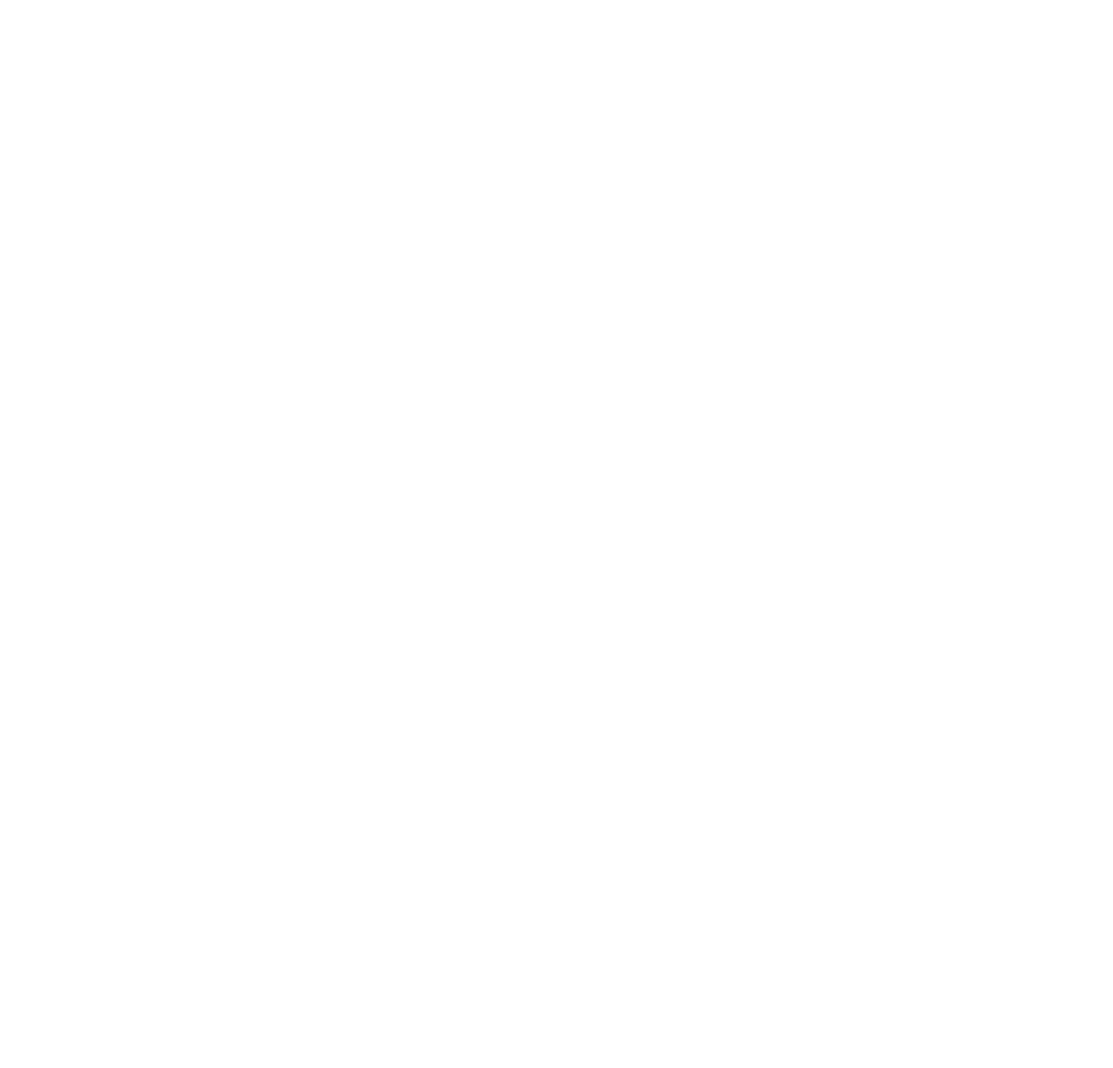
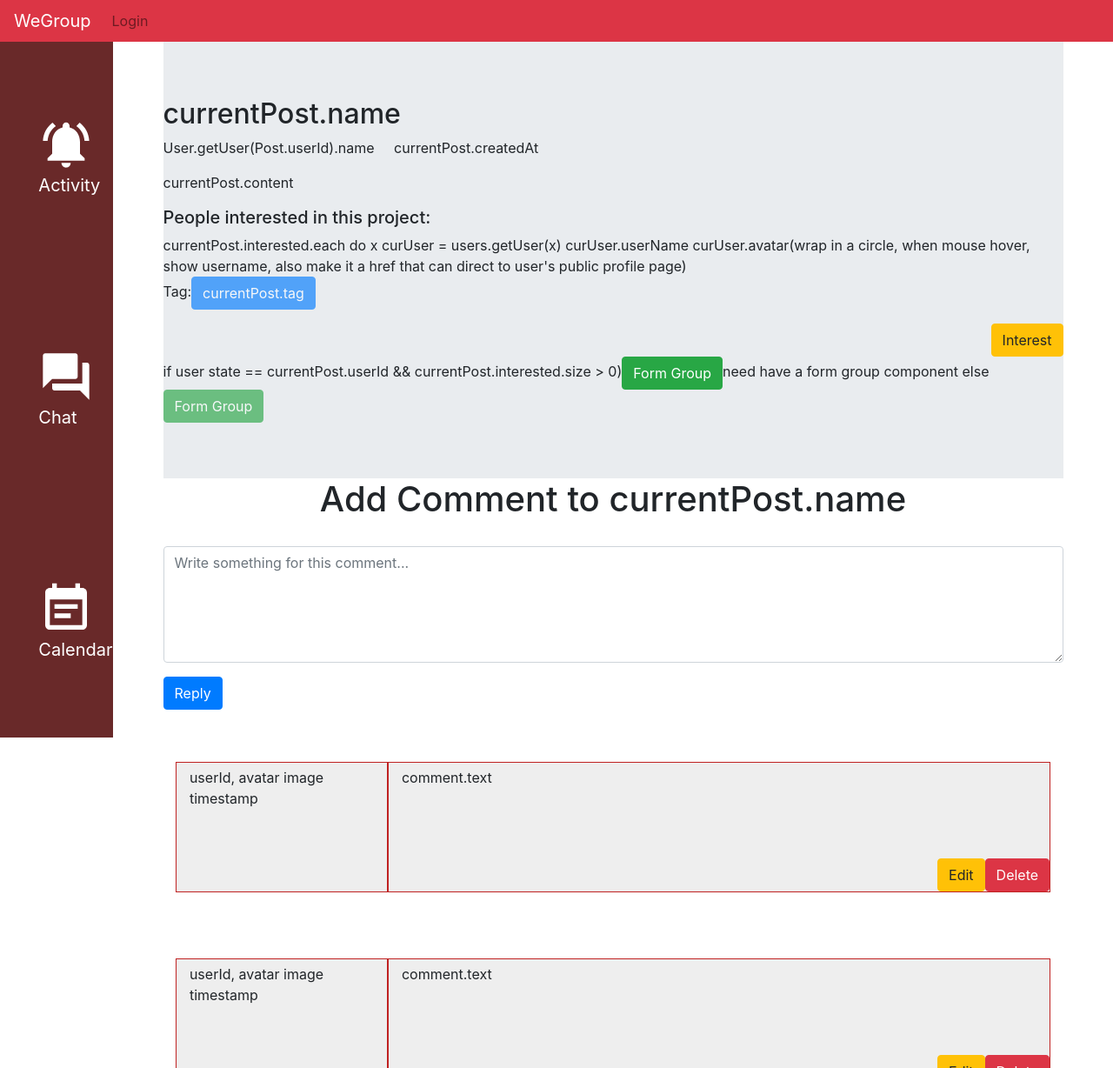
Before and after one commit to gaolinyi828/WeGroup, a React (Create React App) app in the folder frontend/wegroup/: page /post_detail in a window 1280 px wide. Shown: the top 1228 px of the page at 87% size. Before the commit the page ends 800 px from the top, so only its background shows below. Built offline with nearby package versions, Linux system fonts and the light colour scheme.

Commit message:
Updated navbar appearance, postdetailpage route, also fixed format

```diff
--- a/frontend/wegroup/src/App.js
+++ b/frontend/wegroup/src/App.js
@@ -10,6 +10,7 @@
 import ActivityPage from "./containers/ActivityPage";
 import { Provider } from "react-redux";
 import store from './store';
+import PostDetailPage from "./containers/PostDetailPage";
 
 function App() {
   return (
@@ -34,6 +35,9 @@
             <Route exact path="/activity">
               <ActivityPage />
             </Route>
+            <Route exact path="/post_detail">
+              <PostDetailPage />
+            </Route>
             <Route exact path="/tab_form_search">
               <TabForm search={true}/>
             </Route>
--- a/frontend/wegroup/src/components/CommentForm.js
+++ b/frontend/wegroup/src/components/CommentForm.js
@@ -1,28 +1,27 @@
 import React, { Component } from 'react';
-import { Jumbotron, Button, Container, Row, Col } from 'react-bootstrap';
+import { Form, Button } from 'react-bootstrap';
 import { Link } from 'react-router-dom';
 import WeGroupNavbar from "../containers/WeGroupNavbar";
 
 class CommentForm extends Component {
-    constructor(props) {
-        super(props);
-
-        this.postId = this.postId.bind(this);
-        this.currentPost = this.getPostByPostId(this.postId)
-    }
+    // constructor(props) {
+    //     super(props);
+    //
+    //     this.postId = this.postId.bind(this);
+    //     this.currentPost = this.getPostByPostId(this.postId)
+    // }
 //param postid, render a card showing post name, who posted it(show profile image), user name, posted date, and some comments, set a max length of xxx
     render() {
         return (
             <Form>
                 <h1 style={{display: 'flex', justifyContent: 'center'}}>Add Comment to currentPost.name</h1>
-                <div style={{width: '80%', margin: '30px auto'}}>
+                <div style={{width: '90%', margin: '30px auto'}}>
                     <Form.Group controlId="formGroup.NameInput">
                         <Form.Control as="textarea" rows={5} placeholder="Write something for this comment..."/>
                     </Form.Group>
                     <Button variant="primary" type="submit">
-                        Submit
+                        Reply
                     </Button>
-                    <div><a href="/post/currentPost.postId">Go back</a></div>
                 </div>
             </Form>
         )
--- a/frontend/wegroup/src/components/CommentItem.js
+++ b/frontend/wegroup/src/components/CommentItem.js
@@ -1,30 +1,30 @@
 import React, { Component } from 'react';
 import { Jumbotron, Button, Container, Row, Col } from 'react-bootstrap';
 import { Link } from 'react-router-dom';
-import WeGroupNavbar from "../containers/WeGroupNavbar";
 import '../styles/CommentItem.css';
+
 class CommentItem extends Component {
-    constructor(props) {
-        super(props);
-
-        this.postId = this.postId.bind(this);
-        this.currentPost = this.getPostByPostId(this.postId)
-    }
+    // constructor(props) {
+    //     super(props);
+    //
+    //     this.postId = this.postId.bind(this);
+    //     this.currentPost = this.getPostByPostId(this.postId)
+    // }
 //param postid, render a card showing post name, who posted it(show profile image), user name, posted date, and some comments, set a max length of xxx
     render() {
         return (
+            <div style={{width: '90%', margin: '30px auto'}}>
                 <Row style={{ display: "flex", minHeight: "150px" }}>
                     <Col sm={3} style={{ display: "flex", paddingRight: "0"}}>
-                    <div class="commentBorder" style={{ display: "flex", width:"inherit", height:"inherit"}}>
-                        <p class="textPadding">
-                            userId, avatar image
-                            timestamp
+                        <div className={'commentBorder'} style={{ display: "flex", width:"inherit", height:"inherit"}}>
+                            <p className={'textPadding'}>
+                                userId, avatar image <br /> timestamp
                             </p>
                         </div>
                     </Col>
                     <Col sm={9} style={{ display: "flex",paddingLeft:"0" }}>
-                    <div class="commentBorder" style={{ display: "flex", width:"inherit", height:"inherit"}}>
-                        <p class="textPadding">
+                        <div className={'commentBorder'} style={{ display: "flex", width:"inherit", height:"inherit"}}>
+                            <p className={'textPadding'}>
                                 comment.text
                             </p>
                             <div style={{ marginLeft: "auto", marginTop: "auto" }}>
@@ -41,6 +41,7 @@
                         </div>
                     </Col>
                 </Row>
+            </div>
         )
     }
 }
--- a/frontend/wegroup/src/components/Post.js
+++ b/frontend/wegroup/src/components/Post.js
@@ -1,20 +1,35 @@
 import React, { Component } from 'react';
-import { Jumbotron, Button, Container, Row, Col } from 'react-bootstrap';
+import {Jumbotron, Button, Container, Row, Col, Tab, Image} from 'react-bootstrap';
 import { Link } from 'react-router-dom';
-import WeGroupNavbar from "../containers/WeGroupNavbar";
+import CommentItem from "./CommentItem";
+import CommentForm from "./CommentForm";
+import PostCard from "./PostCard";
 
+const commentsArray = ['tab1', 'tab2', 'tab3', 'tab4'];
 class Post extends Component {
-    constructor(props) {
-        super(props);
+    // constructor(props) {
+    //     super(props);
+    //
+    //     this.postId = this.postId.bind(this);
+    //     this.currentPost = this.getPostByPostId(this.postId)
+    // }
+//param postid, render a card showing post name, who posted it(show profile image), user name, posted date, and some comments, set a max length of xxx
+    renderComments() {
+        return commentsArray.map((index) => {
+            return (
+                <Tab.Pane key={index} eventKey={index}>
+                    <Row key={index} style={{margin: '1rem'}}>
+                        <CommentItem />
+                    </Row>
+                </Tab.Pane>
+            )
+        });
+    }
 
-        this.postId = this.postId.bind(this);
-        this.currentPost = this.getPostByPostId(this.postId)
-    }
-//param postid, render a card showing post name, who posted it(show profile image), user name, posted date, and some comments, set a max length of xxx
     render() {
         return (
             <div>
-                <Jumbotron fluid>
+                <Jumbotron fluid style={{width: '90%', margin: 'auto', minHeight: "150px"}}>
                     <h2>currentPost.name</h2>
                     <p>
                         <span>User.getUser(Post.userId).name</span>
@@ -42,16 +57,9 @@
                         </span>
                     </p>
 
-                    <div>reply button,when clicked, redirect to comment form page</div>
-                    <Button variant="danger" href="/posts/<%= currentPost._id %>/comments/new">Reply</Button>
-                    need a comment form component
-                    <div>if user state != currentPost.userId
-                            if user.postInterested.contains(currentPost.postId)
-                            <Button variant="secondary">Interested</Button>
-                            when click again, uninterest this post, and change button to Interest
-                            else
-                            <Button variant="warning">Interest</Button>{' '}
-                            when click, interest this post, and change button to Interested
+                    <div style={{ display: "flex" }}>
+
+                            <Button variant="warning" style={{ marginLeft: "auto" }}>Interest</Button>
                     </div>
 
 
@@ -63,11 +71,10 @@
                     </div>
                 </Jumbotron>
                 <div>
-                    comment field
-
-                    currentPost.comments.forEach(function(comment).orderByDate(decs, latest to eariest)
-
-                    need a commentItem component
+                    <CommentForm />
+                </div>
+                <div>
+                    {this.renderComments()}
                 </div>
             </div>
         )
--- /dev/null
+++ b/frontend/wegroup/src/containers/PostDetailPage.js
@@ -0,0 +1,35 @@
+import React, { Component } from 'react';
+import {Nav, Tab, Container, Row, Col, Image} from 'react-bootstrap';
+import SideNav from "../components/SideNav";
+import WeGroupNavbar from "./WeGroupNavbar";
+import Post from "../components/Post"
+
+//import "../styles/ActivityPage.css"
+
+
+const tabs = ['tab1', 'tab2', 'tab3', 'tab4'];
+const posts = [{title: 'post 1'}, {title: 'post 2'}];
+
+class PostDetailPage extends Component {
+    render() {
+        return (
+            <div>
+                <WeGroupNavbar />
+                <Container fluid style={{padding: 0}}>
+                    <div>
+                        <div>
+                            <SideNav />
+                        </div>
+                        <div class="main-page">
+                            <div>
+                                <Post />
+                            </div>
+                        </div>
+                    </div>
+                </Container>
+            </div>
+        )
+    }
+}
+
+export default PostDetailPage;
--- a/frontend/wegroup/src/containers/WeGroupNavbar.js
+++ b/frontend/wegroup/src/containers/WeGroupNavbar.js
@@ -4,6 +4,7 @@
 import { withRouter } from "react-router-dom";
 import { compose } from "redux";
 import { connect } from "react-redux";
+import "../styles/WeGroupNavbar.css"
 
 class WeGroupNavbar extends Component {
     constructor(props) {
@@ -21,7 +22,7 @@
 
     render() {
         return (
-            <Navbar bg="danger" expand="lg">
+            <Navbar className={'topnav'} bg="danger" expand="lg">
                 <Navbar.Brand style={{color: 'white'}} href="/">WeGroup</Navbar.Brand>
                 <Navbar.Toggle aria-controls="basic-navbar-nav" />
                 <Navbar.Collapse id="basic-navbar-nav">
--- a/frontend/wegroup/src/styles/ActivityPage.css
+++ b/frontend/wegroup/src/styles/ActivityPage.css
@@ -1,4 +1,6 @@
 .main-page {
+    top: 3em;
+    position: relative;
     margin-left: 130px;
     width: calc(100% - 130px);
     height: 91vh;
--- /dev/null
+++ b/frontend/wegroup/src/styles/PostDetailPage.css
@@ -0,0 +1,4 @@
+.postDetailPage {
+    top: 3em;
+    position:relative;
+}
--- a/frontend/wegroup/src/styles/SideNav.css
+++ b/frontend/wegroup/src/styles/SideNav.css
@@ -1,4 +1,5 @@
 .sidenav {
+    top: 3em;
     position: fixed;
     height: 91vh;
     min-height: 100%;
--- /dev/null
+++ b/frontend/wegroup/src/styles/WeGroupNavbar.css
@@ -0,0 +1,9 @@
+.topnav {
+    height: 3em;
+    vertical-align: top;
+    position: fixed;
+    top: 0;
+    left: 0;
+    z-index:100;
+    width: 100%;
+}
```
Lines whose indentation alone changed are shown as unchanged.
